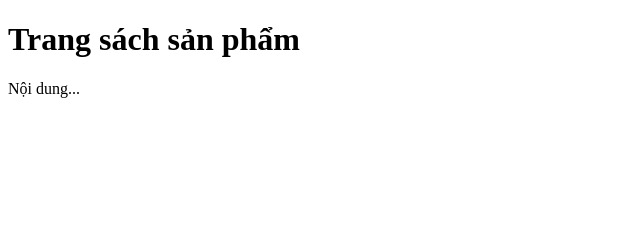
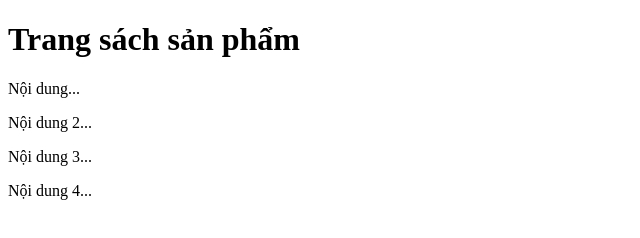
Before and after one commit to 0966325274/shop-online, a plain HTML site: page products.html in a window 1280 px wide. Shown: the whole page, without its empty margins (0-640 px from the left). Drawn offline with Linux system fonts and the light colour scheme.

Commit message:
update contact and products

```diff
--- a/products.html
+++ b/products.html
@@ -9,5 +9,11 @@
     <h1>Trang sách sản phẩm</h1>
 
     <p>Nội dung...</p>
+
+    <p>Nội dung 2...</p>
+
+    <p>Nội dung 3...</p>
+
+    <p>Nội dung 4...</p>
 </body>
 </html>
```
Also changed, not shown: contact.html (+5 -0 lines).
